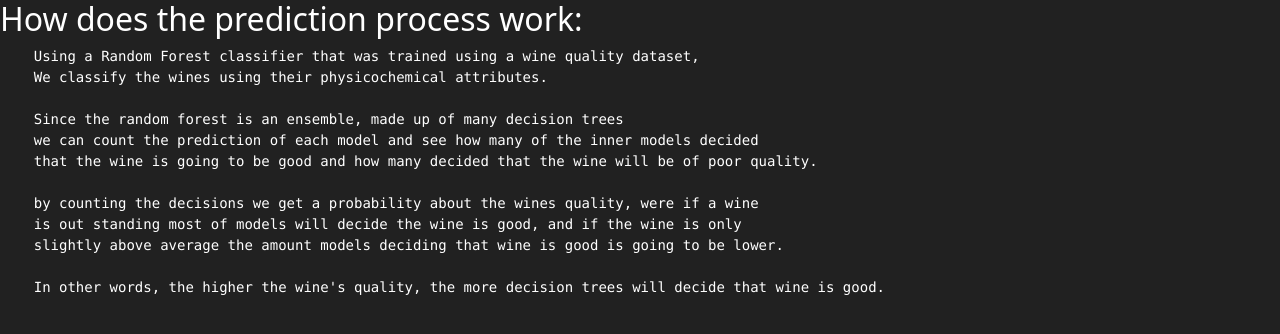
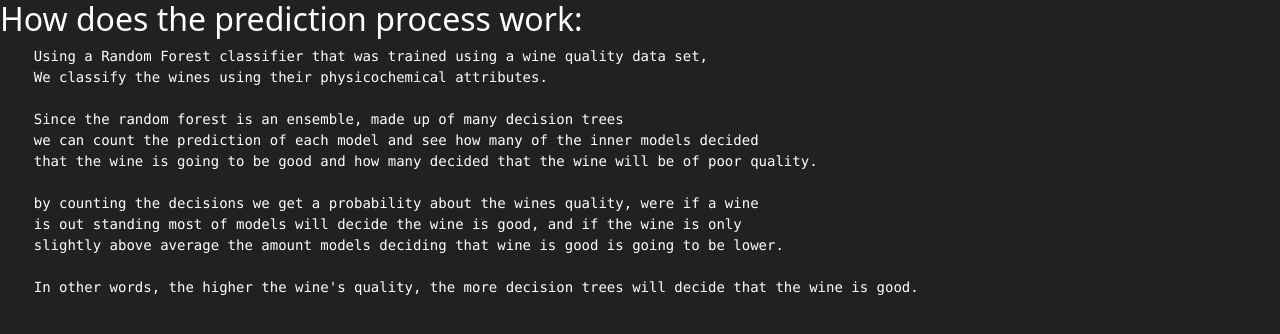
Before and after one commit to BaronOfLulz/SKlearn_wine_predict, a Flask app: page /howItWorks in a window 1280 px wide. Shown: the part 56-390 px from the top of the page. Run offline with Flask 2, Linux system fonts and the light colour scheme; parts of the project's set-up code (start-up, migrations or seed data) failed here and were passed over.

Commit message:
fixed a few typos

```diff
--- a/templates/HowItWorks.html
+++ b/templates/HowItWorks.html
@@ -5,7 +5,7 @@
 <h2>How does the prediction process work: </h2>
 
 <pre>
-    Using a Random Forest classifier that was trained using a wine quality dataset,
+    Using a Random Forest classifier that was trained using a wine quality data set,
     We classify the wines using their physicochemical attributes.
 
     Since the random forest is an ensemble, made up of many decision trees
@@ -16,7 +16,7 @@
     is out standing most of models will decide the wine is good, and if the wine is only
     slightly above average the amount models deciding that wine is good is going to be lower.
 
-    In other words, the higher the wine's quality, the more decision trees will decide that wine is good.
+    In other words, the higher the wine's quality, the more decision trees will decide that the wine is good.
 
 
 
```
Also changed, not shown: flaskApp.py (renamed from main.py).
